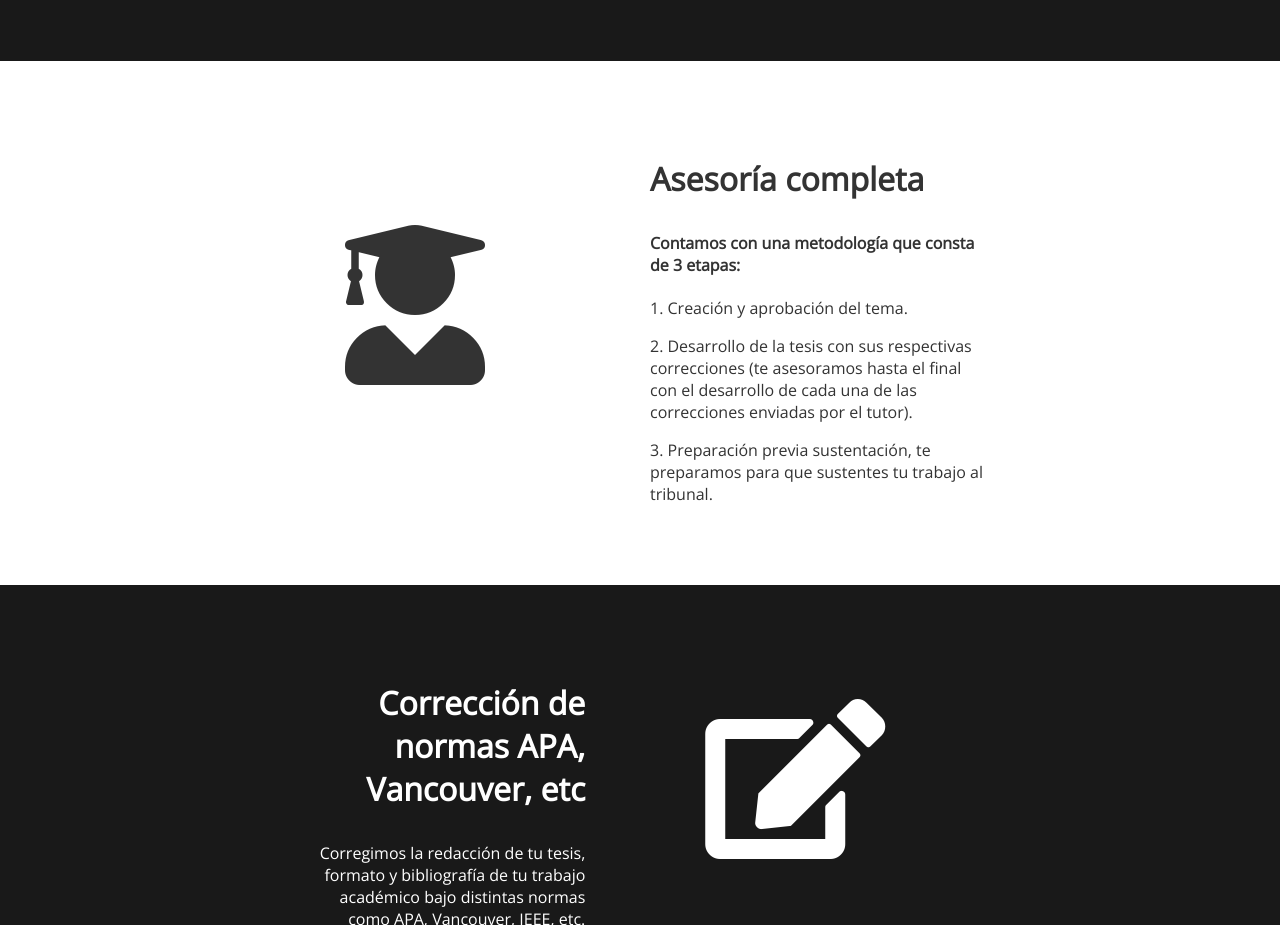
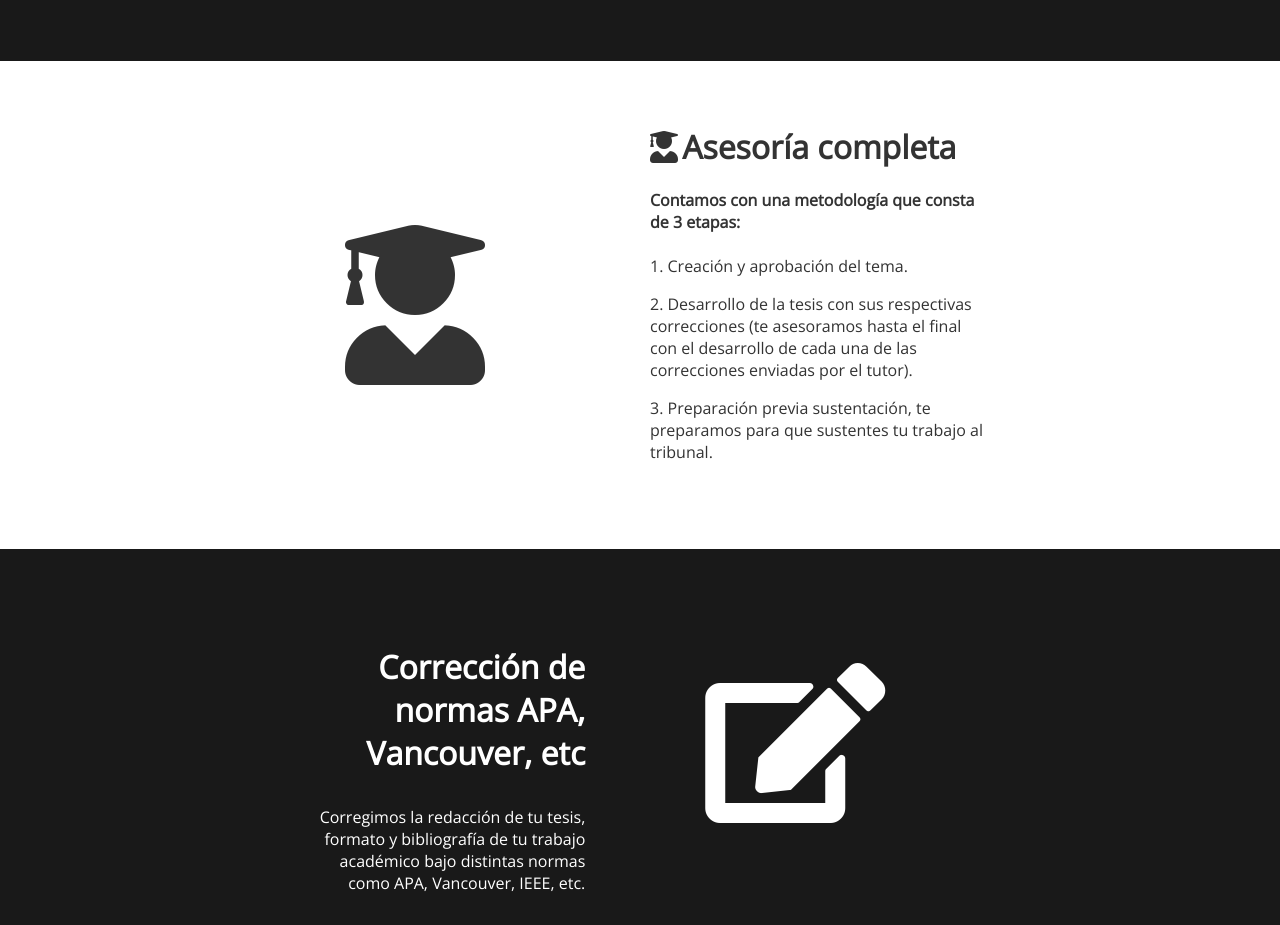
Before and after one commit to diXav/repcom, a plain HTML site: page index.html in a window 1280 px wide. Shown: the part 910-1835 px from the top of the page. Drawn offline with nearby package versions, Linux system fonts and the light colour scheme.

Commit message:
fb wpp icons

```diff
--- a/css/style.css
+++ b/css/style.css
@@ -15,6 +15,11 @@ body {
     background-position: center;
     display: block;
     transition: all 1000ms;
+}
+
+.a1 {
+    display: inline;
+    white-space: 1;
 }
 
 .header-content {
--- a/index.html
+++ b/index.html
@@ -65,7 +65,8 @@
                         <span class="fas fa-user-graduate fa-10x"></span>
                     </div>
                     <div>
-                        <h3 class="title">Asesoría completa</h3>
+                        <span class="fas fa-user-graduate fa-2x a1"></span>
+                        <h3 class="title a1">Asesoría completa</h3>
                         <h4 class="sub-title">Contamos con una metodología que consta de 3 etapas:</h4>
                         <p>1. Creación y aprobación del tema.</p>
                         <p>2. Desarrollo de la tesis con sus respectivas correcciones (te asesoramos hasta el final con el desarrollo de cada una de
```
Also changed, not shown: img/facebook.png (added), img/whatsapp.png (added).
